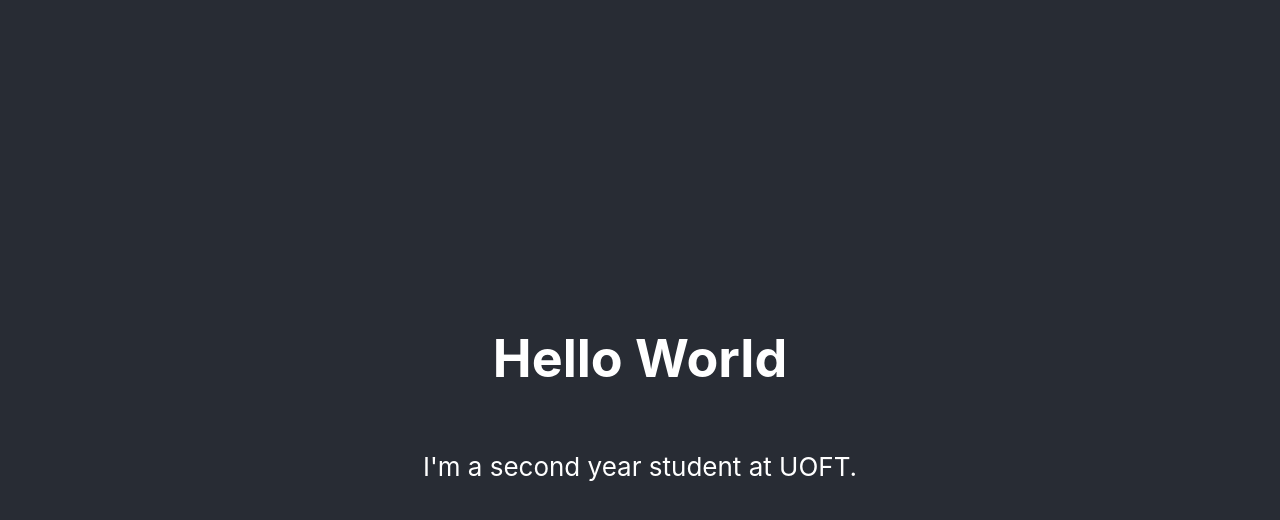
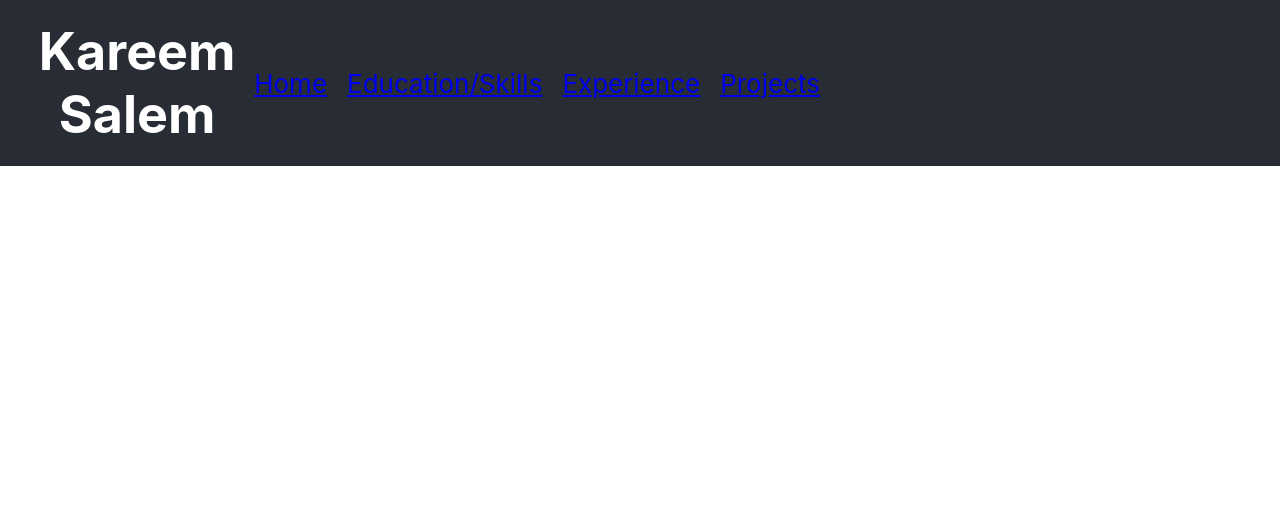
Before and after one commit to KareemSalem7/personal_website, a React (Create React App) app: page / in a window 1280 px wide. Shown: the top 520 px of the page. Built offline with nearby package versions, Linux system fonts and the light colour scheme.

Commit message:
basic layout

```diff
--- a/package.json
+++ b/package.json
@@ -1,7 +1,7 @@
 {
   "name": "personal_website",
   "version": "0.1.0",
-  "homepage": "https://KareemSalem7.github.io/personal_website",
+  "homepage": "https://KareemSalem7.github.io/",
   "private": true,
   "dependencies": {
     "@testing-library/jest-dom": "^5.16.5",
@@ -10,6 +10,7 @@
     "gh-pages": "^5.0.0",
     "react": "^18.2.0",
     "react-dom": "^18.2.0",
+    "react-router-dom": "^6.11.1",
     "react-scripts": "5.0.1",
     "web-vitals": "^2.1.4"
   },
--- a/src/App.css
+++ b/src/App.css
@@ -2,37 +2,45 @@
   text-align: center;
 }
 
-.App-logo {
-  height: 40vmin;
-  pointer-events: none;
+.App-header {
+  background-color: #282c34;
+  display: flex;
+  flex-direction: column;
+  align-items: flex-start;
+  font-size: calc(10px + 2vmin);
+  color: white;
 }
 
-@media (prefers-reduced-motion: no-preference) {
-  .App-logo {
-    animation: App-logo-spin infinite 20s linear;
-  }
+.header-box {
+  display: flex;
+  width: 100%;
+  max-width: 800px;
+  padding: 20px;
+  align-items: center;
+  justify-content: space-between;
 }
 
-.App-header {
-  background-color: #282c34;
-  min-height: 100vh;
+.title {
+  margin: 0;
+}
+
+.menu ul {
+  list-style: none;
   display: flex;
-  flex-direction: column;
   align-items: center;
-  justify-content: center;
-  font-size: calc(10px + 2vmin);
-  color: white;
+  justify-content: flex-start;
+  margin: 0;
+  padding: 0;
+}
+
+.menu li {
+  margin-right: 20px;
+}
+
+.menu li:last-child {
+  margin-right: 0;
 }
 
 .App-link {
   color: #61dafb;
 }
-
-@keyframes App-logo-spin {
-  from {
-    transform: rotate(0deg);
-  }
-  to {
-    transform: rotate(360deg);
-  }
-}
--- a/src/App.js
+++ /dev/null
@@ -1,15 +0,0 @@
-import logo from './logo.svg';
-import './App.css';
-
-function App() {
-  return (
-    <div className="App">
-      <header className="App-header">
-        <h1> Hello World </h1>
-        <p> I'm a second year student at UOFT. </p>
-      </header>
-    </div>
-  );
-}
-
-export default App;
--- a/src/index.js
+++ b/src/index.js
@@ -1,8 +1,7 @@
 import React from 'react';
 import ReactDOM from 'react-dom/client';
-import './index.css';
-import App from './App';
-import reportWebVitals from './reportWebVitals';
+import '../src/presentation/styles/index.css';
+import App from '../src/main/App';
 
 const root = ReactDOM.createRoot(document.getElementById('root'));
 root.render(
@@ -10,8 +9,3 @@
     <App />
   </React.StrictMode>
 );
-
-// If you want to start measuring performance in your app, pass a function
-// to log results (for example: reportWebVitals(console.log))
-// or send to an analytics endpoint. Learn more: https://bit.ly/CRA-vitals
-reportWebVitals();
--- /dev/null
+++ b/src/main/App.js
@@ -0,0 +1,21 @@
+import {BrowserRouter as Router, Route, Routes} from 'react-router-dom';
+import EduSki from "../presentation/pages/EduSki";
+import HomePage from "../presentation/pages/HomePage";
+import React from 'react';
+
+function App() {
+  return (
+    <Router>
+      <div>
+        {/*Wrap Route components in a Routes component */}
+        <Routes>
+          {/*Set the HomePage as the default Route*/}
+          <Route path="/eduskipage" element={<EduSki />} />
+          <Route path="/" element={<HomePage />} />
+        </Routes>
+      </div>
+    </Router>
+  );
+};
+
+export default App;
--- /dev/null
+++ b/src/presentation/pages/EduSki.js
@@ -0,0 +1,14 @@
+import '../styles/EduSki.css';
+
+function EduSki() {
+  return (
+    <div className="EduSki">
+      <header className="EduSki-header">
+        <h1> Kareem Salem </h1>
+        <p> I'm a second year student at UOFT. </p>
+      </header>
+    </div>
+  );
+}
+
+export default EduSki;
--- /dev/null
+++ b/src/presentation/pages/HomePage.js
@@ -0,0 +1,26 @@
+import '../styles/HomePage.css';
+
+function HomePage() {
+  return (
+    <div className="HomePage">
+      <header className="HomePage-header">
+        <div className="header-box">
+          <h1 className="title"> Kareem Salem </h1>
+          <nav className="menu">
+            <ul>
+              <li><a href="#home">Home</a></li>
+              <li><a href="#education-skills">Education/Skills</a></li>
+              <li><a href="#experience">Experience</a></li>
+              <li><a href="#projects">Projects</a></li>
+            </ul>
+          </nav>
+        </div>
+      </header>
+      <main>
+        {/*Main content goes here */}
+      </main>
+    </div>
+  );
+}
+
+export default HomePage;
--- /dev/null
+++ b/src/presentation/styles/EduSki.css
@@ -0,0 +1,38 @@
+.EduSki {
+    text-align: center;
+  }
+
+  .App-logo {
+    height: 40vmin;
+    pointer-events: none;
+  }
+
+  @media (prefers-reduced-motion: no-preference) {
+    .App-logo {
+      animation: App-logo-spin infinite 20s linear;
+    }
+  }
+
+  .EduSki-header {
+    background-color: #282c34;
+    min-height: 100vh;
+    display: flex;
+    flex-direction: column;
+    align-items: center;
+    justify-content: center;
+    font-size: calc(10px + 2vmin);
+    color: white;
+  }
+
+  .App-link {
+    color: #61dafb;
+  }
+
+  @keyframes App-logo-spin {
+    from {
+      transform: rotate(0deg);
+    }
+    to {
+      transform: rotate(360deg);
+    }
+  }
--- /dev/null
+++ b/src/presentation/styles/HomePage.css
@@ -0,0 +1,46 @@
+.HomePage {
+    text-align: center;
+  }
+
+  .HomePage-header {
+    background-color: #282c34;
+    display: flex;
+    flex-direction: column;
+    align-items: flex-start;
+    font-size: calc(10px + 2vmin);
+    color: white;
+  }
+
+  .header-box {
+    display: flex;
+    width: 100%;
+    max-width: 800px;
+    padding: 20px;
+    align-items: center;
+    justify-content: space-between;
+  }
+
+  .title {
+    margin: 0;
+  }
+
+  .menu ul {
+    list-style: none;
+    display: flex;
+    align-items: center;
+    justify-content: flex-start;
+    margin: 0;
+    padding: 0;
+  }
+
+  .menu li {
+    margin-right: 20px;
+  }
+
+  .menu li:last-child {
+    margin-right: 0;
+  }
+
+  .App-link {
+    color: #61dafb;
+  }
```
Also changed, not shown: src/presentation/styles/index.css (renamed from src/index.css), 1 other file (tests, documents, lock files or other folders).
